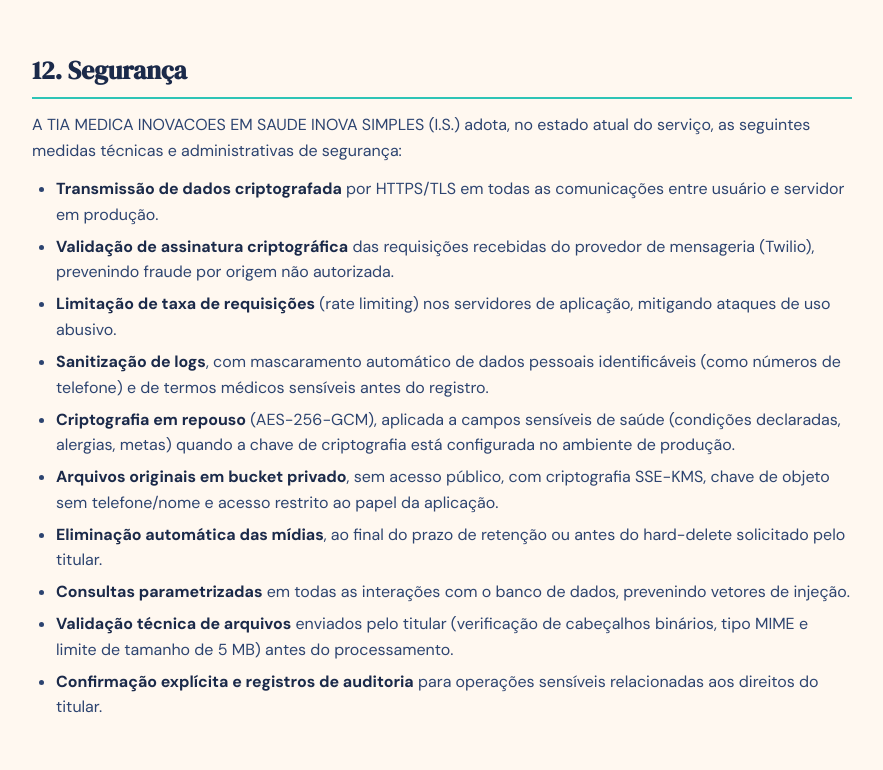
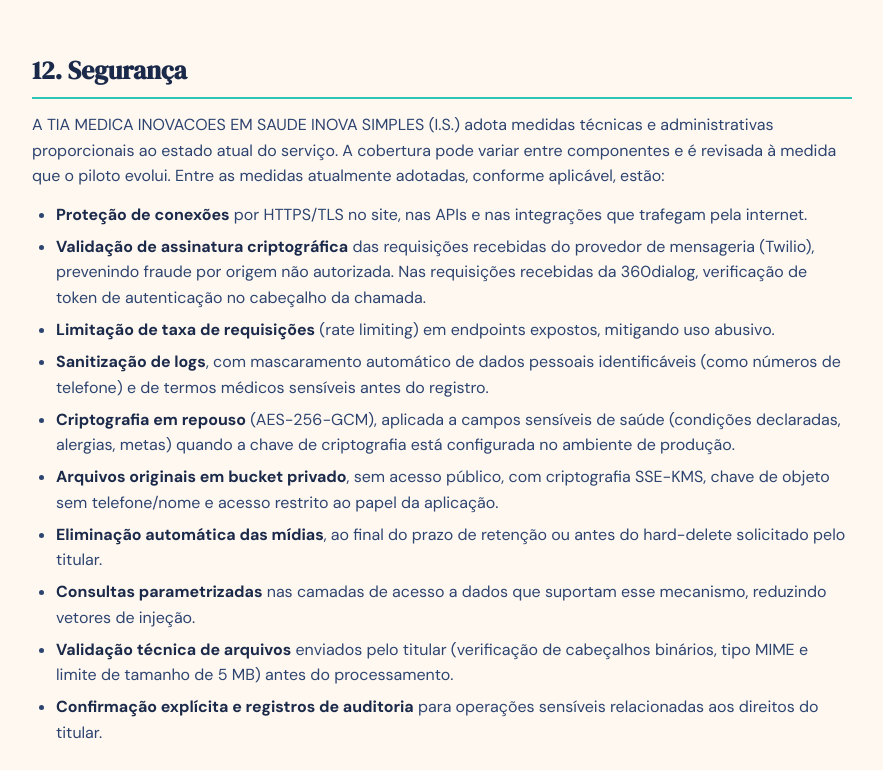
Before and after one commit to ruanc2costa/tia-medica-site, a website: page politica-de-privacidade.html in a window 1280 px wide. Shown: the part 7152-7922 px from the top of the page, without its empty margins (198-1081 px from the left). Drawn offline with Linux system fonts and the light colour scheme.

Commit message:
Política 1.3: decisões C1-C5 (prazo de incidente, segurança sem afirmações absolutas, token da 360dialog)

```diff
--- a/politica-de-privacidade.html
+++ b/politica-de-privacidade.html
@@ -566,16 +566,16 @@
 
                 <section id="s12" class="pp-section">
                     <h2>12. Segurança</h2>
-                    <p>A TIA MEDICA INOVACOES EM SAUDE INOVA SIMPLES (I.S.) adota, no estado atual do serviço, as seguintes medidas técnicas e administrativas de segurança:</p>
+                    <p>A TIA MEDICA INOVACOES EM SAUDE INOVA SIMPLES (I.S.) adota medidas técnicas e administrativas proporcionais ao estado atual do serviço. A cobertura pode variar entre componentes e é revisada à medida que o piloto evolui. Entre as medidas atualmente adotadas, conforme aplicável, estão:</p>
                     <ul>
-                        <li><strong>Transmissão de dados criptografada</strong> por HTTPS/TLS em todas as comunicações entre usuário e servidor em produção.</li>
-                        <li><strong>Validação de assinatura criptográfica</strong> das requisições recebidas do provedor de mensageria (Twilio), prevenindo fraude por origem não autorizada.</li>
-                        <li><strong>Limitação de taxa de requisições</strong> (rate limiting) nos servidores de aplicação, mitigando ataques de uso abusivo.</li>
+                        <li><strong>Proteção de conexões</strong> por HTTPS/TLS no site, nas APIs e nas integrações que trafegam pela internet.</li>
+                        <li><strong>Validação de assinatura criptográfica</strong> das requisições recebidas do provedor de mensageria (Twilio), prevenindo fraude por origem não autorizada. Nas requisições recebidas da 360dialog, verificação de token de autenticação no cabeçalho da chamada.</li>
+                        <li><strong>Limitação de taxa de requisições</strong> (rate limiting) em endpoints expostos, mitigando uso abusivo.</li>
                         <li><strong>Sanitização de logs</strong>, com mascaramento automático de dados pessoais identificáveis (como números de telefone) e de termos médicos sensíveis antes do registro.</li>
                         <li><strong>Criptografia em repouso</strong> (AES-256-GCM), aplicada a campos sensíveis de saúde (condições declaradas, alergias, metas) quando a chave de criptografia está configurada no ambiente de produção.</li>
                         <li><strong>Arquivos originais em bucket privado</strong>, sem acesso público, com criptografia SSE-KMS, chave de objeto sem telefone/nome e acesso restrito ao papel da aplicação.</li>
                         <li><strong>Eliminação automática das mídias</strong>, ao final do prazo de retenção ou antes do hard-delete solicitado pelo titular.</li>
-                        <li><strong>Consultas parametrizadas</strong> em todas as interações com o banco de dados, prevenindo vetores de injeção.</li>
+                        <li><strong>Consultas parametrizadas</strong> nas camadas de acesso a dados que suportam esse mecanismo, reduzindo vetores de injeção.</li>
                         <li><strong>Validação técnica de arquivos</strong> enviados pelo titular (verificação de cabeçalhos binários, tipo MIME e limite de tamanho de 5 MB) antes do processamento.</li>
                         <li><strong>Confirmação explícita e registros de auditoria</strong> para operações sensíveis relacionadas aos direitos do titular.</li>
                     </ul>
@@ -632,7 +632,7 @@
 
                 <section id="s17" class="pp-section">
                     <h2>17. Incidentes de segurança</h2>
-                    <p>Em caso de incidente de segurança que possa acarretar risco relevante aos direitos e liberdades dos titulares, a TIA MEDICA INOVACOES EM SAUDE INOVA SIMPLES (I.S.) comunicará o fato à Autoridade Nacional de Proteção de Dados (ANPD) e aos titulares afetados em prazo razoável, nos termos do art. 48 da LGPD.</p>
+                    <p>Em caso de incidente de segurança que possa ocasionar risco ou dano relevante aos titulares, a TIA MEDICA INOVACOES EM SAUDE INOVA SIMPLES (I.S.) comunicará o fato à Autoridade Nacional de Proteção de Dados (ANPD) e aos titulares afetados no prazo de até <strong>3 (três) dias úteis</strong>, ressalvada a existência de prazo específico previsto em legislação, conforme a <a href="https://www.gov.br/anpd/pt-br/canais_atendimento/agente-de-tratamento/comunicado-de-incidente-de-seguranca-cis">Resolução CD/ANPD nº 15/2024</a>.</p>
                     <p>A comunicação aos titulares pode ocorrer pelos canais de contato do próprio serviço (WhatsApp, SMS ou email vinculado à conta) e conterá, no mínimo: descrição da natureza dos dados afetados, informações sobre os titulares envolvidos, medidas técnicas e de segurança adotadas, riscos relacionados e medidas que foram ou podem ser tomadas para mitigar os efeitos.</p>
                 </section>
 
```
Also changed, not shown: 1 other file.
